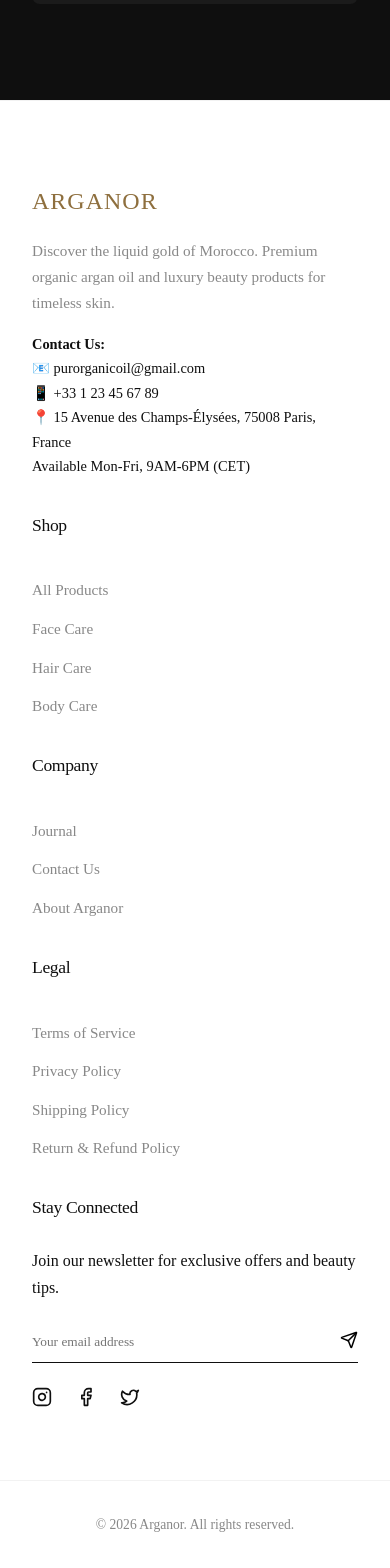
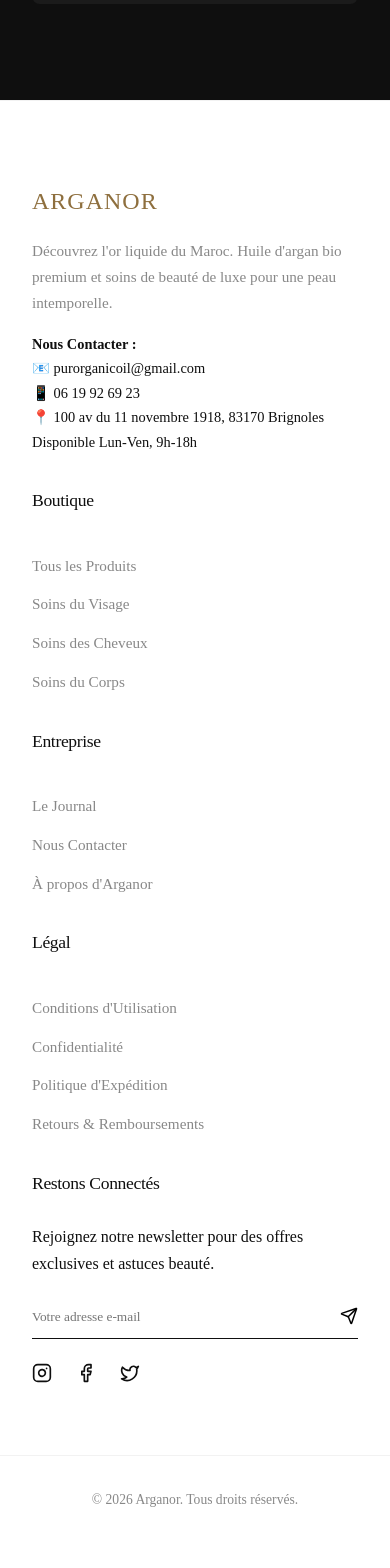
Before and after one commit to Anaska47/Arganor, a Next.js app: page / in a window 390 px wide. Shown: the part 6448-8016 px from the top of the page. After the commit the page ends 7991 px from the top, so only its background shows below. Built offline with nearby package versions, Linux system fonts and the light colour scheme; a web font is replaced by a local one.

Commit message:
🇫🇷 Translation: Converted Footer to French and updated real French phone number and Brignoles address for Merchant compliance

```diff
--- a/src/components/layout/Footer.tsx
+++ b/src/components/layout/Footer.tsx
@@ -10,47 +10,46 @@ export default function Footer() {
         <div className="footer-brand">
           <h3 className="footer-logo">ARGANOR</h3>
           <p className="footer-desc">
-            Discover the liquid gold of Morocco. Premium organic argan oil and luxury beauty products for timeless skin.
+            Découvrez l'or liquide du Maroc. Huile d'argan bio premium et soins de beauté de luxe pour une peau intemporelle.
           </p>
           <div className="footer-contact-info" style={{ marginTop: '1rem', fontSize: '0.9rem', color: 'var(--color-dark-muted)' }}>
-            <p><strong>Contact Us:</strong></p>
+            <p><strong>Nous Contacter :</strong></p>
             <p>📧 purorganicoil@gmail.com</p>
-            <p>📱 +33 1 23 45 67 89</p>
-            <p>📍 15 Avenue des Champs-Élysées, 75008 Paris, France</p>
-            <p>Available Mon-Fri, 9AM-6PM (CET)</p>
+            <p>📱 06 19 92 69 23</p>
+            <p>📍 100 av du 11 novembre 1918, 83170 Brignoles</p>
+            <p>Disponible Lun-Ven, 9h-18h</p>
           </div>
         </div>
 
 
         <div className="footer-links">
-          <h4>Shop</h4>
-          <Link href="/products">All Products</Link>
-          <Link href="/category/face">Face Care</Link>
-          <Link href="/category/hair">Hair Care</Link>
-          <Link href="/category/body">Body Care</Link>
+          <h4>Boutique</h4>
+          <Link href="/products">Tous les Produits</Link>
+          <Link href="/category/face">Soins du Visage</Link>
+          <Link href="/category/hair">Soins des Cheveux</Link>
+          <Link href="/category/body">Soins du Corps</Link>
         </div>
 
         <div className="footer-links">
-          <h4>Company</h4>
-          <Link href="/blog">Journal</Link>
-          <Link href="/contact">Contact Us</Link>
-          <Link href="/about">About Arganor</Link>
+          <h4>Entreprise</h4>
+          <Link href="/blog">Le Journal</Link>
+          <Link href="/contact">Nous Contacter</Link>
+          <Link href="/about">À propos d'Arganor</Link>
         </div>
 
         <div className="footer-links">
-          <h4>Legal</h4>
-          <Link href="/legal/terms">Terms of Service</Link>
-          <Link href="/legal/privacy">Privacy Policy</Link>
-          <Link href="/legal/shipping">Shipping Policy</Link>
-          <Link href="/legal/refund">Return & Refund Policy</Link>
+          <h4>Légal</h4>
+          <Link href="/legal/terms">Conditions d'Utilisation</Link>
+          <Link href="/legal/privacy">Confidentialité</Link>
+          <Link href="/legal/shipping">Politique d'Expédition</Link>
+          <Link href="/legal/refund">Retours & Remboursements</Link>
         </div>
 
-
         <div className="footer-newsletter">
-          <h4>Stay Connected</h4>
-          <p>Join our newsletter for exclusive offers and beauty tips.</p>
+          <h4>Restons Connectés</h4>
+          <p>Rejoignez notre newsletter pour des offres exclusives et astuces beauté.</p>
           <form className="newsletter-form" onSubmit={(e) => e.preventDefault()}>
-            <input type="email" placeholder="Your email address" />
+            <input type="email" placeholder="Votre adresse e-mail" />
             <button type="submit" aria-label="Subscribe">
               <Send size={18} />
             </button>
@@ -66,7 +65,7 @@ export default function Footer() {
 
       <div className="footer-bottom">
         <div className="container">
-          <p>&copy; {new Date().getFullYear()} Arganor. All rights reserved.</p>
+          <p>&copy; {new Date().getFullYear()} Arganor. Tous droits réservés.</p>
         </div>
       </div>
 
```
